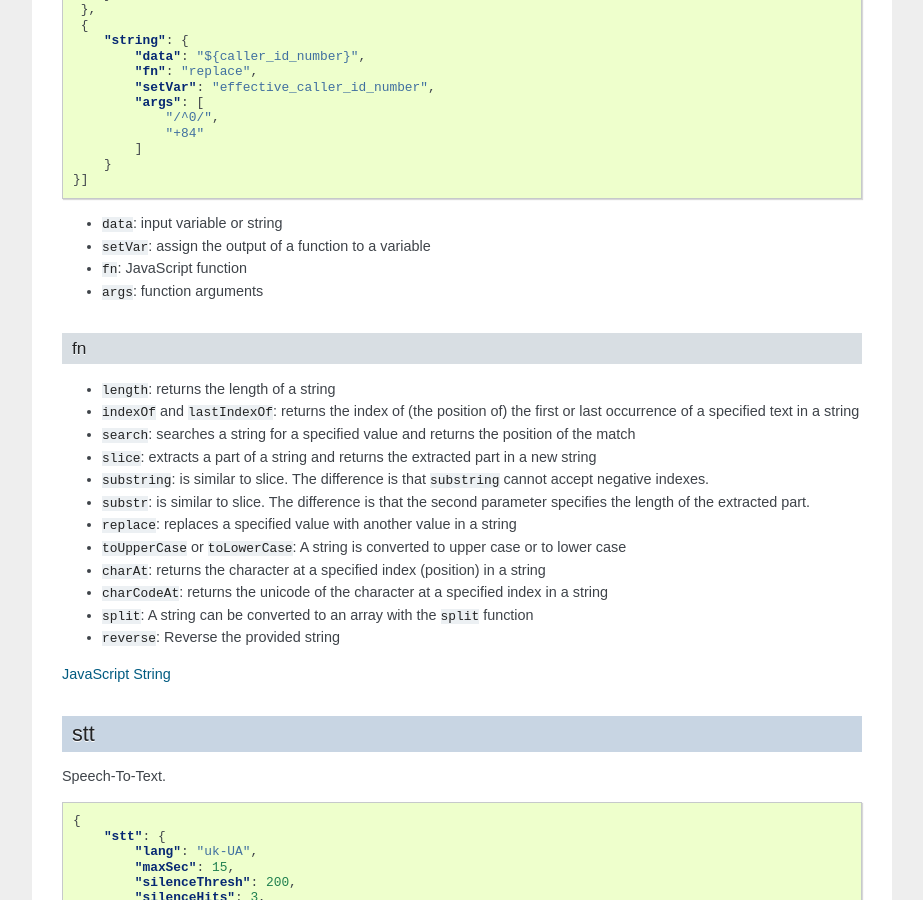
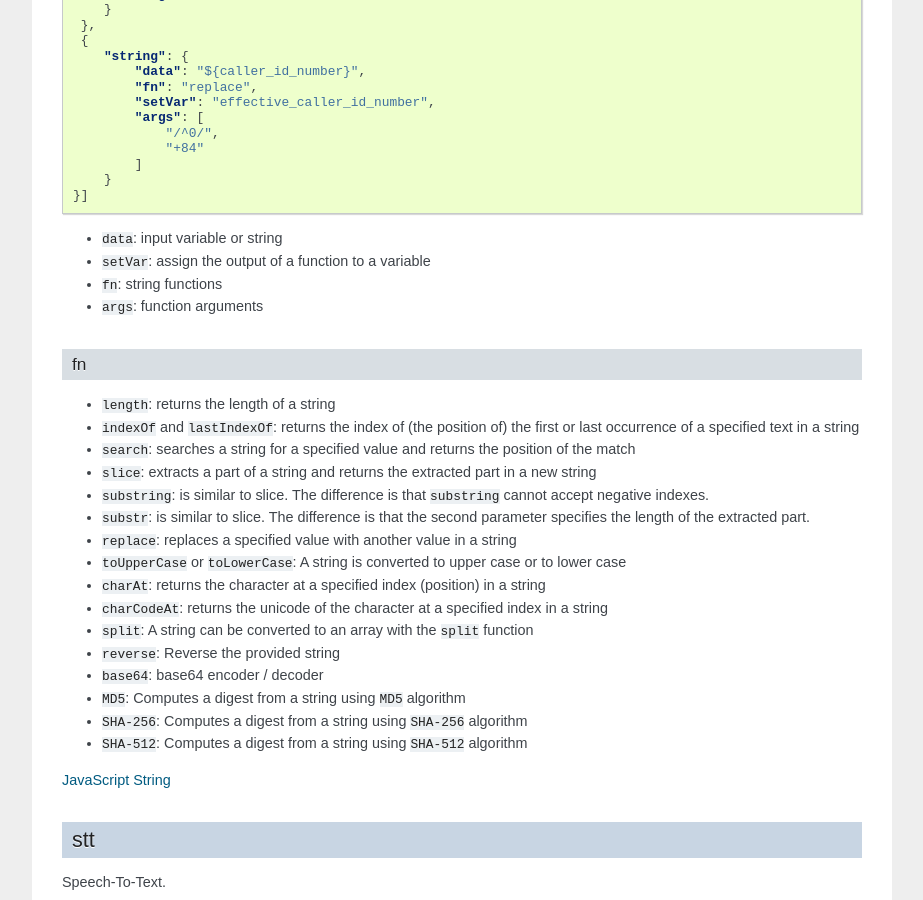
Before and after one commit to webitel/docs-en, a Sphinx documentation site: the page built from source/acr-applications.rst, in a window 1280 px wide and 900 px high, scrolled down 19617 px. Shown: the whole window, without its empty margins (198-1121 px from the left). Built offline with Sphinx 7.4.7, drawn with Linux system fonts in a browser that asks for light colours; some of the changed text lies outside the part shown.

Commit message:
WTEL-779; WTEL-743

```diff
--- a/source/acr-applications.rst
+++ b/source/acr-applications.rst
@@ -1290,7 +1291,7 @@ String application help you to work with strings.
 
 - ``data``: input variable or string
 - ``setVar``: assign the output of a function to a variable
-- ``fn``: JavaScript function
+- ``fn``: string functions
 - ``args``: function arguments
 
 fn
@@ -1308,6 +1309,10 @@ fn
 - ``charCodeAt``: returns the unicode of the character at a specified index in a string
 - ``split``: A string can be converted to an array with the ``split`` function
 - ``reverse``: Reverse the provided string
+- ``base64``: base64 encoder / decoder
+- ``MD5``: Computes a digest from a string using ``MD5`` algorithm
+- ``SHA-256``: Computes a digest from a string using ``SHA-256`` algorithm
+- ``SHA-512``: Computes a digest from a string using ``SHA-512`` algorithm
 
 `JavaScript String <http://www.w3schools.com/js/js_string_methods.asp>`_
 
```
Also changed, not shown: other parts of source/acr-applications.rst (+2 -1 lines).
